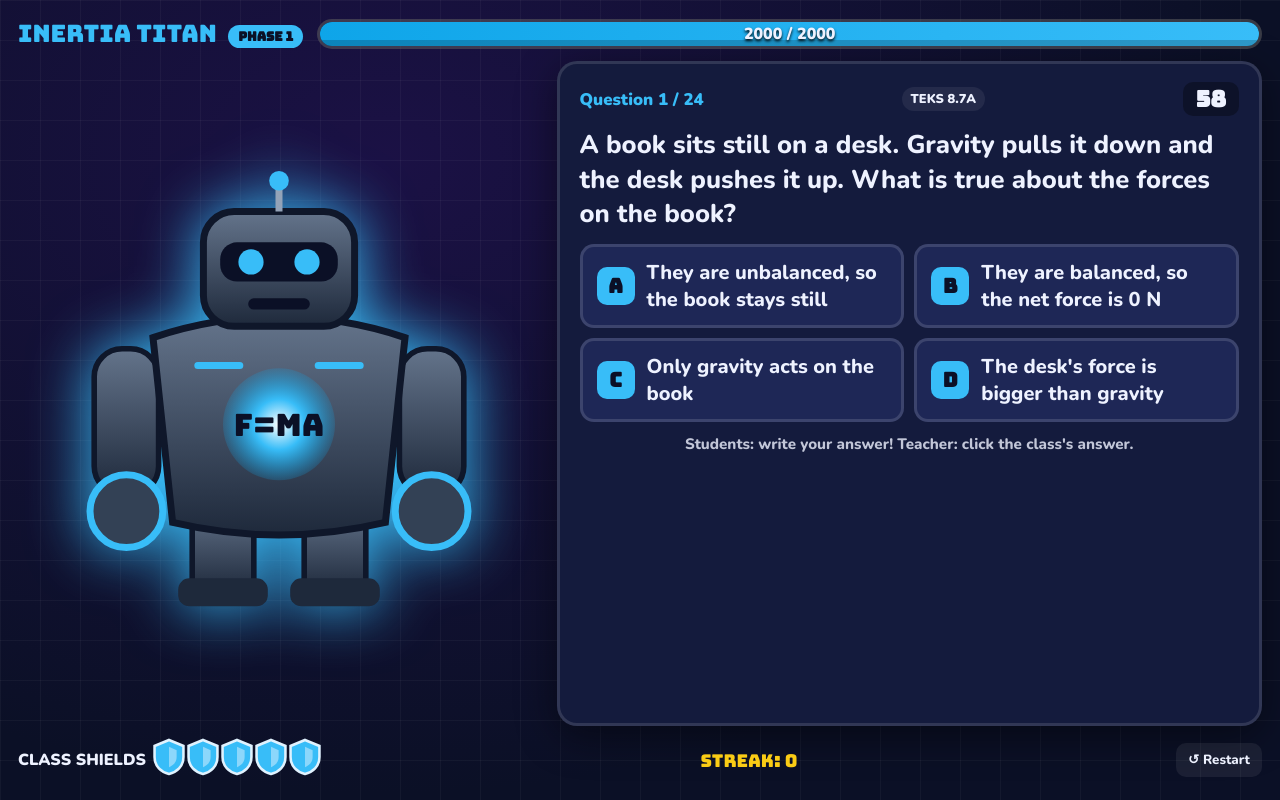
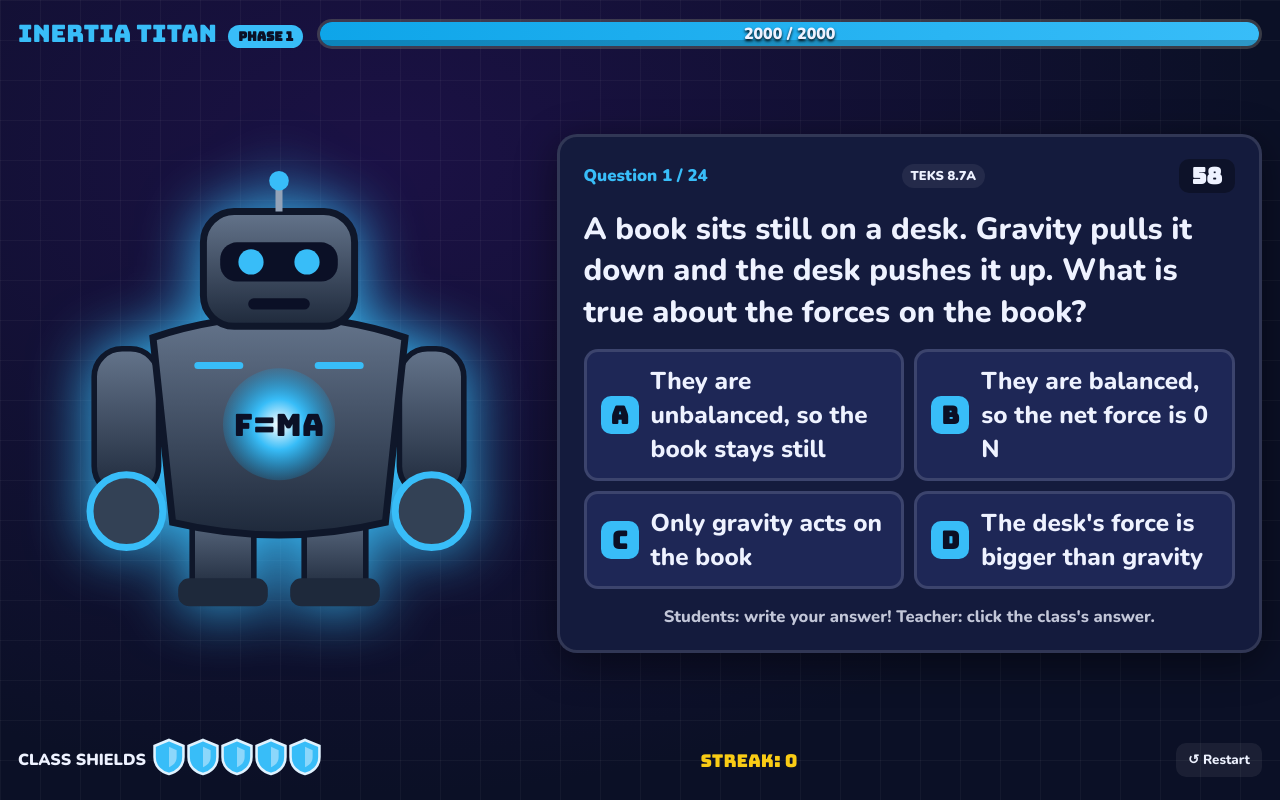
Before and after one commit to SciencewithMrsLennon/sciencewithmrslennon.github.io, a plain HTML site: page inertia-titan.html in a window 1280 px wide. Both pictures are taken after a click on the button "START BATTLE". Drawn offline with nearby package versions, Linux system fonts and the light colour scheme.

Commit message:
Add files via upload

```diff
--- a/inertia-titan.html
+++ b/inertia-titan.html
@@ -34,7 +34,7 @@ button{font-family:inherit;cursor:pointer;border:none}
 .hpwrap{flex:1;min-width:220px;height:30px;background:#0006;border:3px solid #fff3;border-radius:999px;overflow:hidden;position:relative}
 .hpbar{height:100%;width:100%;background:linear-gradient(90deg,var(--phase2),var(--phase));transition:width .6s cubic-bezier(.3,1.4,.5,1);box-shadow:inset 0 -6px 0 #0003}
 .hptext{position:absolute;inset:0;display:flex;align-items:center;justify-content:center;font-weight:900;text-shadow:0 2px 3px #000}
-.arena{display:grid;grid-template-columns:minmax(260px,1fr) 1.35fr;gap:16px;flex:1;align-items:stretch}
+.arena{display:grid;grid-template-columns:minmax(260px,1fr) 1.35fr;gap:16px;flex:1;align-items:center}
 @media (max-width:820px){.arena{grid-template-columns:1fr}}
 .bossbox{position:relative;display:flex;align-items:center;justify-content:center;min-height:260px}
 #bossSvg{width:100%;max-width:420px;filter:drop-shadow(0 0 30px var(--phase));animation:hover 3s ease-in-out infinite}
@@ -43,17 +43,17 @@ button{font-family:inherit;cursor:pointer;border:none}
 @keyframes hitshake{0%,100%{transform:translateX(0)}20%{transform:translateX(-18px) rotate(-4deg);filter:brightness(3) drop-shadow(0 0 30px #fff)}40%{transform:translateX(14px) rotate(3deg)}60%{transform:translateX(-8px)}80%{transform:translateX(5px)}}
 .dmg{position:absolute;font-family:Bungee,sans-serif;font-size:3rem;color:var(--gold);text-shadow:0 0 12px #f59e0b,0 4px 0 #000;pointer-events:none;animation:float 1.2s forwards;z-index:5}
 @keyframes float{0%{opacity:0;transform:translateY(20px) scale(.5)}20%{opacity:1;transform:translateY(0) scale(1.2)}100%{opacity:0;transform:translateY(-110px) scale(1)}}
-.qcard{background:var(--card);border:3px solid rgba(255,255,255,.12);border-radius:20px;padding:18px 20px;display:flex;flex-direction:column;gap:12px;box-shadow:0 10px 40px #0007}
+.qcard{background:var(--card);border:3px solid rgba(255,255,255,.12);border-radius:20px;padding:22px 24px;display:flex;flex-direction:column;gap:16px;min-height:62vh;box-shadow:0 10px 40px #0007}
 .qtop{display:flex;justify-content:space-between;align-items:center;gap:10px;font-weight:900}
 .qnum{color:var(--phase);font-size:1.05rem}
 .teks{font-size:.8rem;background:#fff1;padding:3px 9px;border-radius:999px}
 .timer{font-family:Bungee,sans-serif;font-size:1.4rem;min-width:56px;text-align:center;padding:2px 10px;border-radius:10px;background:#0005}
 .timer.low{color:var(--bad);animation:pulse .5s infinite alternate}
 @keyframes pulse{to{transform:scale(1.15)}}
-.qtext{font-size:clamp(1.1rem,2.3vw,1.6rem);font-weight:800;line-height:1.35}
+.qtext{font-size:clamp(1.1rem,2.4vw,2.1rem);font-weight:800;line-height:1.35}
 .choices{display:grid;grid-template-columns:1fr 1fr;gap:10px}
 @media (max-width:560px){.choices{grid-template-columns:1fr}}
-.choice{display:flex;gap:12px;align-items:center;text-align:left;background:#1e2756;color:var(--txt);border:3px solid #fff2;border-radius:14px;padding:12px 14px;font-size:clamp(1rem,1.8vw,1.25rem);font-weight:800;transition:transform .1s,border-color .2s}
+.choice{display:flex;gap:12px;align-items:center;text-align:left;background:#1e2756;color:var(--txt);border:3px solid #fff2;border-radius:14px;padding:12px 14px;font-size:clamp(1rem,1.9vw,1.6rem);font-weight:800;transition:transform .1s,border-color .2s}
 .choice:hover:not(:disabled){border-color:var(--phase);transform:translateY(-2px)}
 .choice .L{flex:none;width:38px;height:38px;border-radius:10px;display:flex;align-items:center;justify-content:center;font-family:Bungee,sans-serif;background:var(--phase);color:#0b1026}
 .choice.correct{background:#14532d;border-color:var(--good)}
@@ -61,8 +61,8 @@ button{font-family:inherit;cursor:pointer;border:none}
 .choice.wrong{background:#5b1414;border-color:var(--bad)}
 .choice.wrong .L{background:var(--bad)}
 .choice:disabled{cursor:default}
-.prompt{font-size:.95rem;opacity:.8;font-weight:800;text-align:center}
-.explain{display:none;background:#0b1026;border-left:6px solid var(--good);border-radius:12px;padding:12px 14px;font-size:1.05rem;line-height:1.45}
+.prompt{font-size:clamp(.95rem,1.3vw,1.15rem);opacity:.8;font-weight:800;text-align:center}
+.explain{display:none;background:#0b1026;border-left:6px solid var(--good);border-radius:12px;padding:12px 14px;font-size:clamp(1rem,1.5vw,1.3rem);line-height:1.45}
 .explain.show{display:block;animation:pop .3s}
 .explain.bad{border-left-color:var(--bad)}
 @keyframes pop{from{opacity:0;transform:scale(.96)}}
@@ -144,7 +144,7 @@ button{font-family:inherit;cursor:pointer;border:none}
         <!-- body -->
         <path d="M60 120 Q150 90 240 120 L226 252 Q150 270 74 252 Z" fill="url(#metal)" stroke="#0f172a" stroke-width="5"/>
         <circle cx="150" cy="182" r="40" fill="url(#core)"><animate attributeName="r" values="36;42;36" dur="1.6s" repeatCount="indefinite"/></circle>
-        <text x="150" y="190" text-anchor="middle" font-family="Bungee,sans-serif" font-size="22" fill="#0b1026">F=ma</text>
+        <text x="150" y="190" text-anchor="middle" font-family="Bungee,Impact,sans-serif" font-size="22" fill="#0b1026">F=ma</text>
         <path d="M92 140 h30 M178 140 h30" style="stroke:var(--phase)" stroke-width="5" stroke-linecap="round"/>
         <!-- head -->
         <rect x="96" y="30" width="108" height="82" rx="22" fill="url(#metal)" stroke="#0f172a" stroke-width="5"/>
```
